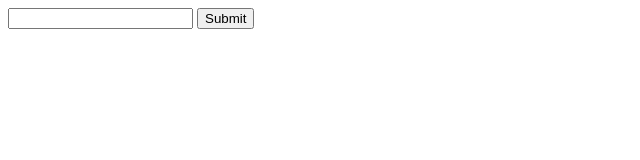
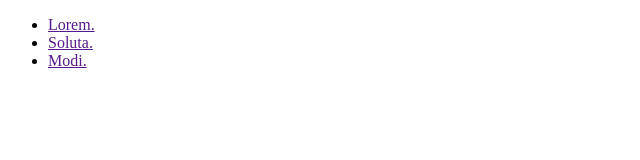
Before and after one commit to FiratDolunay/1deneme, a plain HTML site: page loginform.html in a window 1280 px wide. Shown: the whole page, without its empty margins (0-640 px from the left). Drawn offline with Linux system fonts and the light colour scheme.

Commit message:
loginfrom changes

```diff
--- a/loginform.html
+++ b/loginform.html
@@ -6,9 +6,10 @@
       <title>Kodluyoruz</title>
 </head>
 <body>
-      <form action="">
-            <input type="text">
-            <button>Submit</button>
-      </form>
+     <ul>
+      <li><a href="">Lorem.</a></li>
+      <li><a href="">Soluta.</a></li>
+      <li><a href="">Modi.</a></li>
+     </ul>
 </body>
 </html>
```
